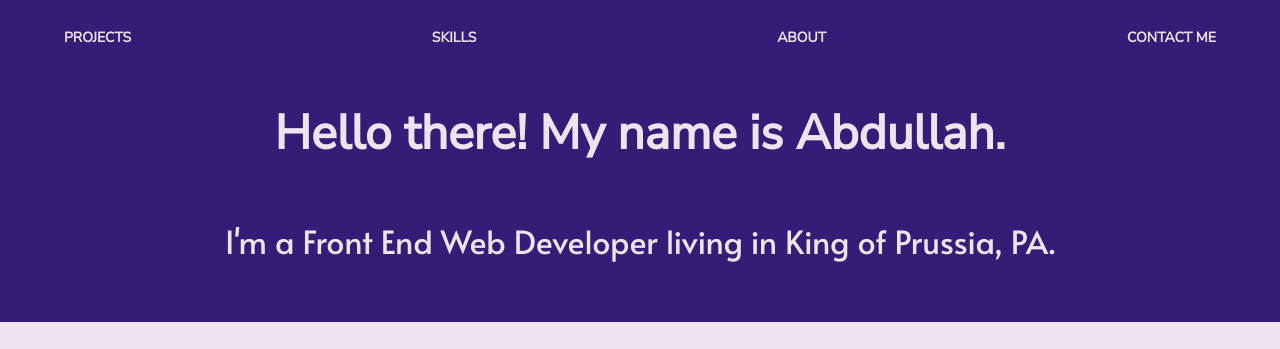
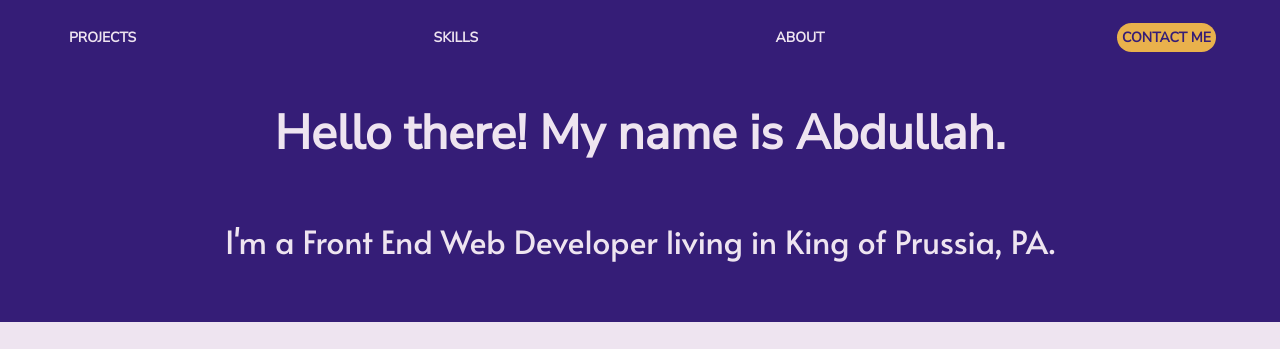
Before and after one commit to AbdullahJ99/aj-portfolio, a website built with Parcel: page index.html in a window 1280 px wide. Shown: the top 349 px of the page. Built offline with nearby package versions, Linux system fonts and the light colour scheme.

Commit message:
Added small quality changes

```diff
--- a/css/main.css
+++ b/css/main.css
@@ -180,6 +180,13 @@ textarea {
 
   header nav ul li a{
     color: #eee4f0;
+    padding: 5px;
+  }
+
+  .important-nav{
+    background-color: #E9B14C;
+    border-radius: 100px;
+    color: #351d77;
   }
 
   /* ---------------------------- PROJECTS STYLES ---------------------------- */
@@ -306,6 +313,7 @@ textarea {
   #about img{
     border: 5px solid #EC91C4;
     border-radius: 5px;
+    width: 80%;
     background: teal url("../img/space-background.jpg") no-repeat center;
     background-size: cover;
   }
--- a/index.html
+++ b/index.html
@@ -41,7 +41,7 @@
           <li><a href="#projects">Projects</a></li>
           <li><a href="#skills">Skills</a></li>
           <li><a href="#about">About</a></li>
-          <li><a href="#contact">Contact Me</a></li>
+          <li><a class="important-nav" href="#contact">Contact Me</a></li>
         </ul>
       </nav>
       <h1>Hello there! My name is Abdullah.</h1>
```
